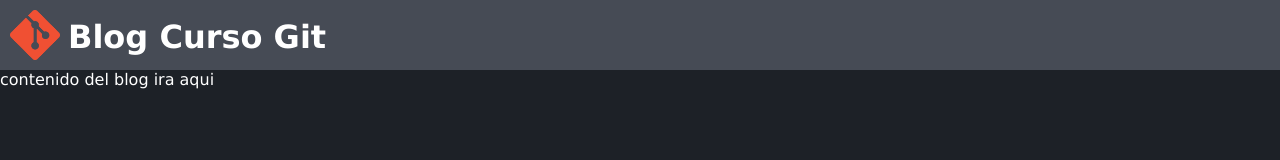
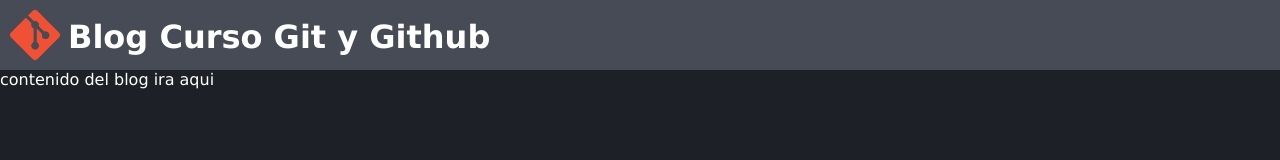
Before and after one commit to NaelPy9/curso-git, a plain HTML site: page index.html in a window 1280 px wide. Drawn offline with Linux system fonts and the light colour scheme; a web font is replaced by a local one.

Commit message:
peuqeña modificacion

```diff
--- a/index.html
+++ b/index.html
@@ -11,7 +11,7 @@
 <body>
     <div class="bar">
         <img  class="logo" src="images/Git-Icon-1788C.png" alt="logo Git">
-        <h1>Blog Curso Git</h1>
+        <h1>Blog Curso Git y Github</h1>
     </div>
     <div>
         contenido del blog ira aqui
```
